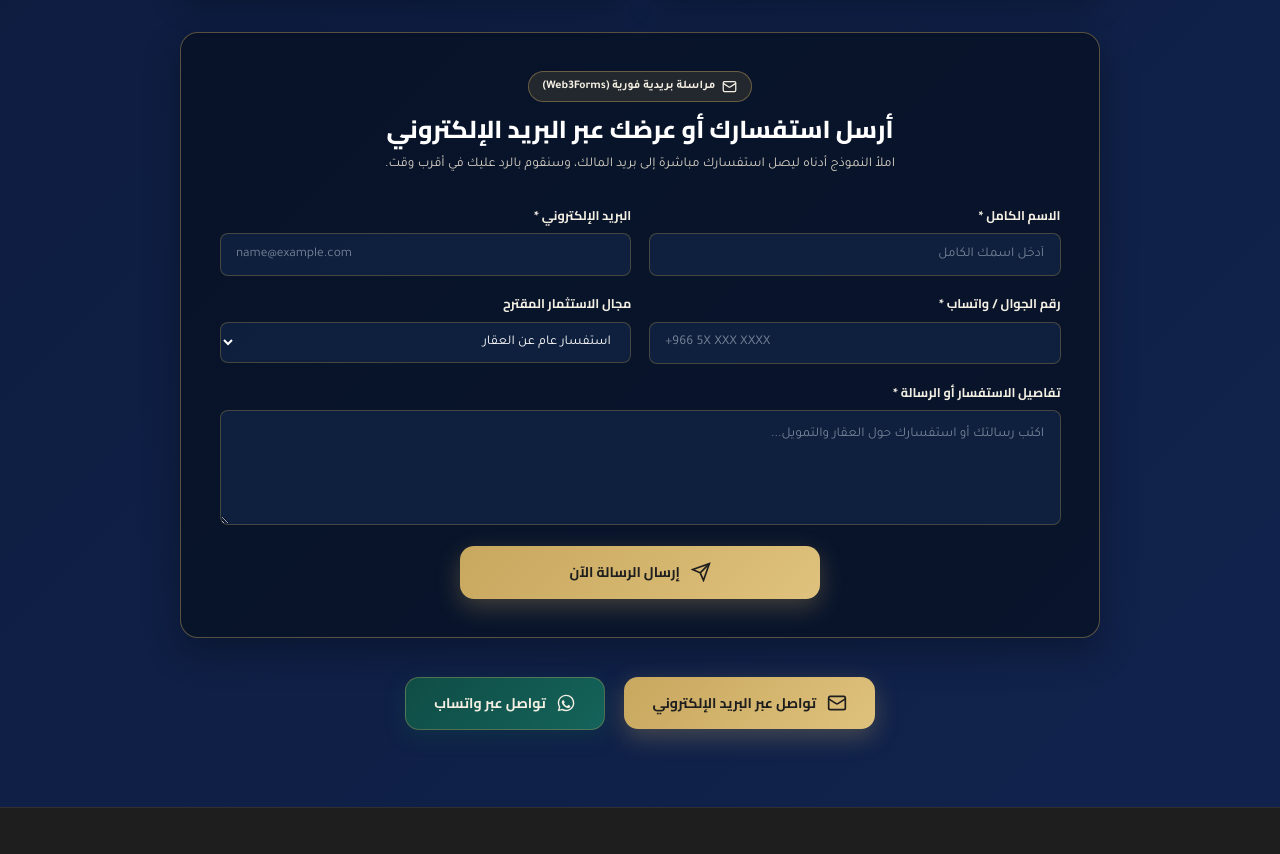
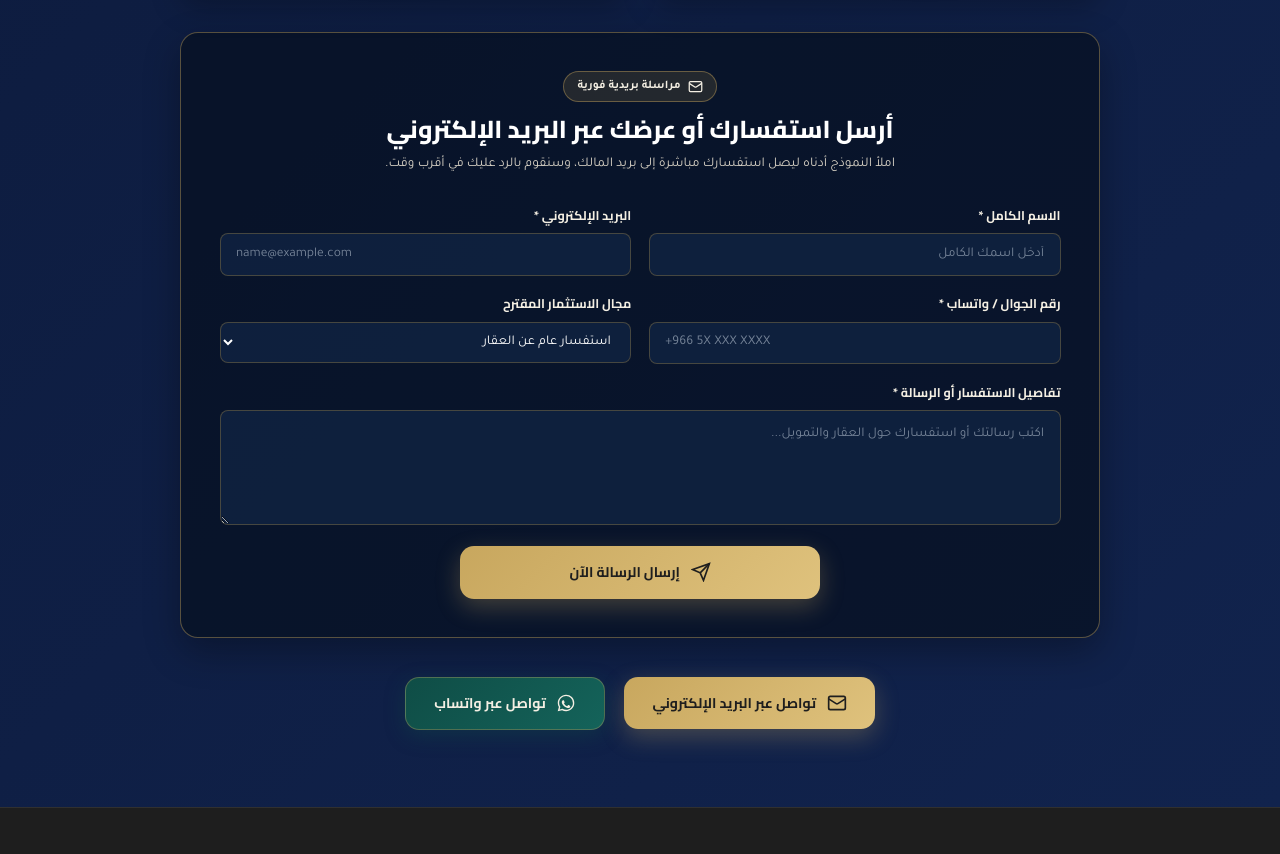
Before and after one commit to cassiaman/landpagetaj, a plain HTML site: page index.html in a window 1280 px wide. Shown: the part 8766-9620 px from the top of the page. Drawn offline with Linux system fonts and the light colour scheme.

Commit message:
Update index.html
web3 delete

```diff
--- a/index.html
+++ b/index.html
@@ -2328,7 +2328,7 @@
                 <rect width="20" height="16" x="2" y="4" rx="2"/>
                 <path d="m22 7-8.97 5.7a1.94 1.94 0 0 1-2.06 0L2 7"/>
               </svg>
-              <span id="w3f-badge-text">مراسلة بريدية فورية (Web3Forms)</span>
+              <span id="w3f-badge-text">مراسلة بريدية فورية </span>
             </div>
             <h3 class="web3forms-title" id="w3f-title">أرسل استفسارك أو عرضك عبر البريد الإلكتروني</h3>
             <p class="web3forms-subtitle" id="w3f-subtitle">املأ النموذج أدناه ليصل استفسارك مباشرة إلى بريد المالك، وسنقوم بالرد عليك في أقرب وقت.</p>
```
